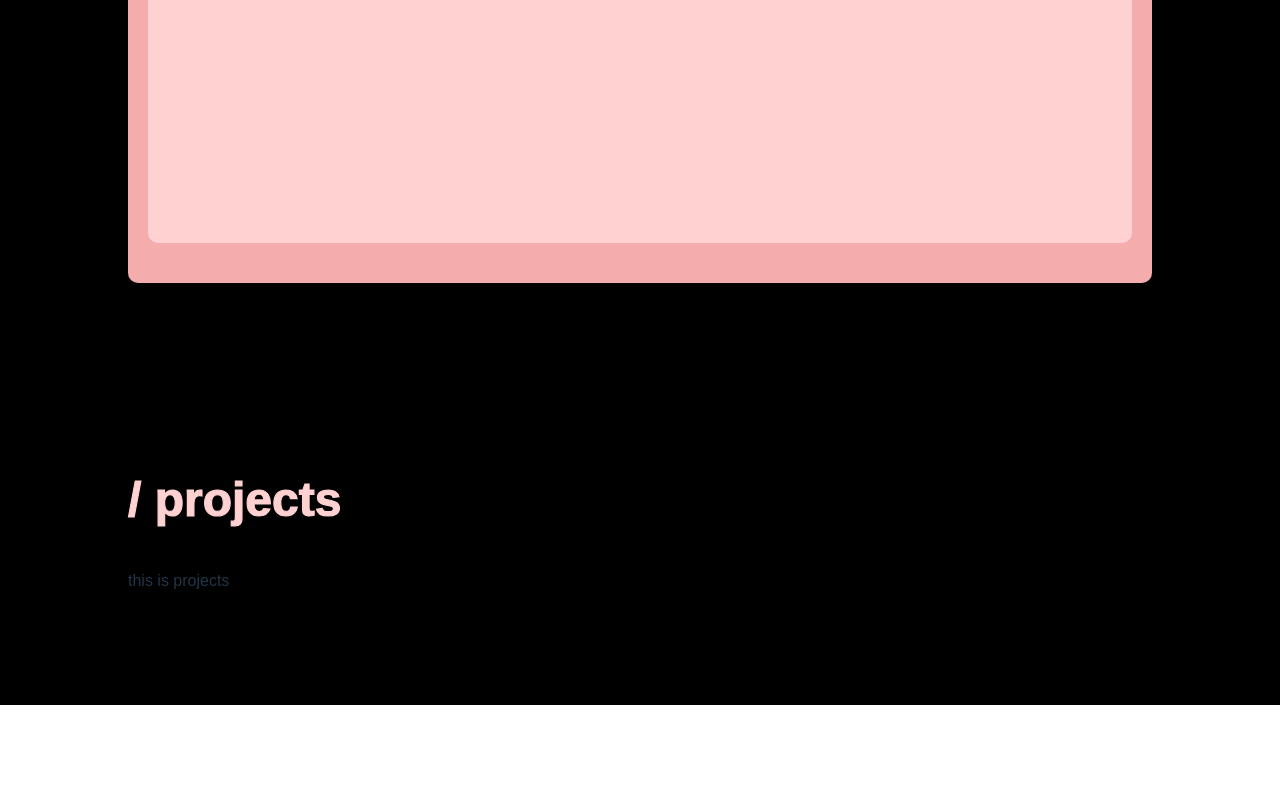
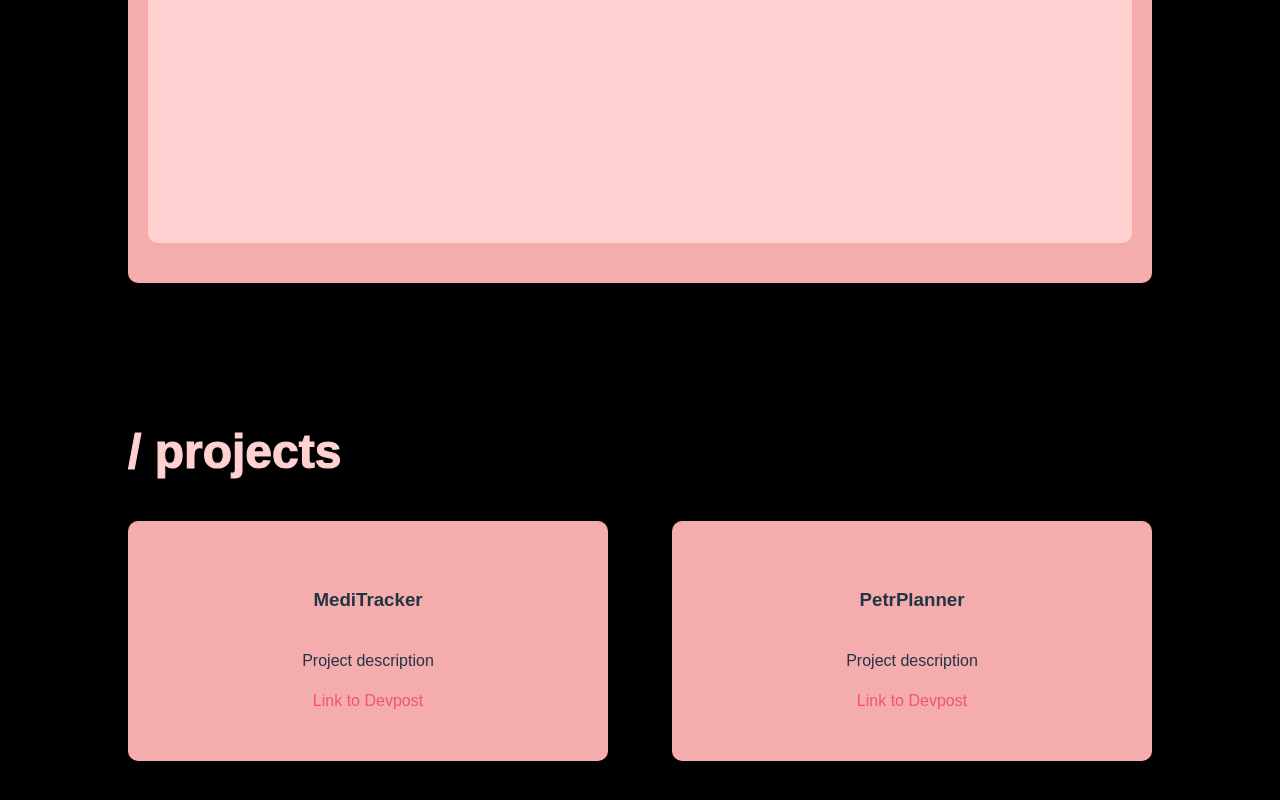
Before and after one commit to rheashetti/rheashetti, a React (Vite) app: page / in a window 1280 px wide. Shown: the part 1064-1864 px from the top of the page. Before the commit the page ends 1769 px from the top, so only its background shows below. Built offline with nearby package versions, Linux system fonts and the light colour scheme; a web font is replaced by a local one.

Commit message:
added projects container

```diff
--- a/src/index.css
+++ b/src/index.css
@@ -40,6 +40,7 @@ body {
 }
 
 #home {
+  margin: 1em;
   align-items: center;
   text-align: center;
   font-size: 2.5em;
@@ -59,8 +60,8 @@ h2 {
 }
 
 section {
-  margin: 4rem auto;
-  padding: 2rem;
+  margin: 1em auto;
+  padding: 2em;
   width: 80%;
   text-align: left;
 }
--- /dev/null
+++ b/src/pages/projects.css
@@ -0,0 +1,23 @@
+.project-container {
+    display: flex;
+    flex-direction: row;
+    justify-content: space-between;
+    align-items: center;
+    margin-top: 20px;
+    flex-wrap: wrap;
+    width: 100%;
+}
+
+.project-item {
+    background-color: rgb(245, 172, 172);
+    padding: 20px;
+    border-radius: 10px;
+    display: flex;
+    width: 200px;
+    height: 200px;
+    flex-direction: column;
+    align-items: center;
+    justify-content: center;
+    flex: 1 1 200px;
+    max-width: 440px;
+}
--- a/src/pages/projects.tsx
+++ b/src/pages/projects.tsx
@@ -1,11 +1,23 @@
 import React from 'react';
+import './projects.css';
 
 const Projects: React.FC = () => {
 
     return (
         <section id="projects">
             <h2> / projects</h2>
-            <p> this is projects</p>
+            <div className="project-container">
+                <div className="project-item">
+                    <h3>MediTracker</h3>
+                    <p>Project description</p>
+                    <a href="Link">Link to Devpost</a>
+                </div>
+                <div className="project-item">
+                    <h3>PetrPlanner</h3>
+                    <p>Project description</p>
+                    <a href="Link">Link to Devpost</a>
+                </div>
+            </div>
         </section>
     )
 
```
